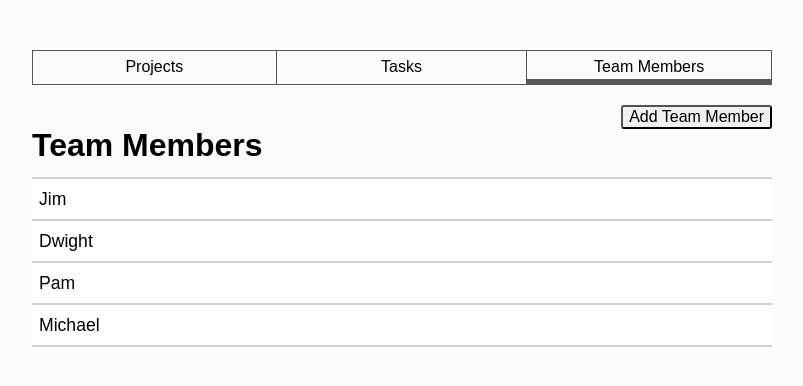
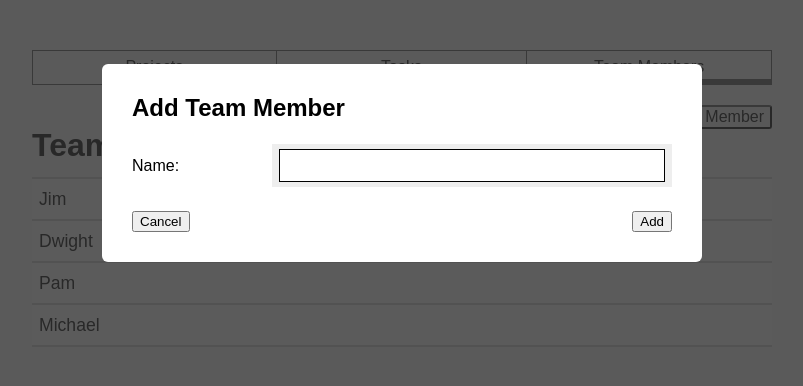
Before and after one commit to isabel985/task-manager, a React (Create React App) app: page /teammembers in a window 1280 px wide. Both pictures are taken after a click on the button "Add Team Member". Shown: the top 386 px of the page, without its empty margins (238-1041 px from the left). Built offline with nearby package versions, Linux system fonts and the light colour scheme.

Commit message:
handle display add team member form

```diff
--- a/src/components/TeamMemberForm.js
+++ b/src/components/TeamMemberForm.js
@@ -7,7 +7,7 @@ class TeamMemberForm extends Component {
 
   render() {
     return (
-      <div className={`modal`}>
+      <div className={`modal` + `${this.props.displayModal ? ` show` : ``}`}>
         <div className="modal-content">
           <h2>Add Team Member</h2>
           <form>
--- a/src/containers/TeamMembersPage.js
+++ b/src/containers/TeamMembersPage.js
@@ -7,16 +7,28 @@ import TeamMemberForm from '../components/TeamMemberForm';
 class TeamMembersPage extends Component {
   constructor(props) {
     super(props);
+
+    this.state = {
+      addTeamMember: false
+    }
   }
 
   handleDisplayAddTeamMemberForm = () => {
-
+    this.setState({addTeamMember: true});
+    console.log(this.state.addTeamMember);
   }
 
   render() {
     return (
       <React.Fragment>
-        <button className="btn-display-add-modal">Add Team Member</button>
+
+        <button
+          className="btn-display-add-modal"
+          onClick={this.handleDisplayAddTeamMemberForm}
+        >
+          Add Team Member
+        </button>
+
         <div className="summaries-list team-members">
           <div className="table-headers">
             <h1>Team Members</h1>
@@ -31,7 +43,9 @@ class TeamMembersPage extends Component {
           </ul>
         </div>
 
-        <TeamMemberForm />
+        <TeamMemberForm
+          displayModal={this.state.addTeamMember}
+        />
 
       </React.Fragment>
     )
```
